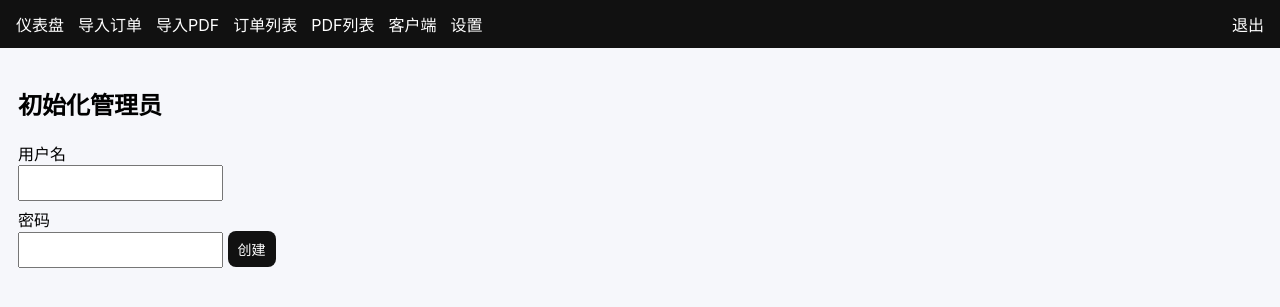
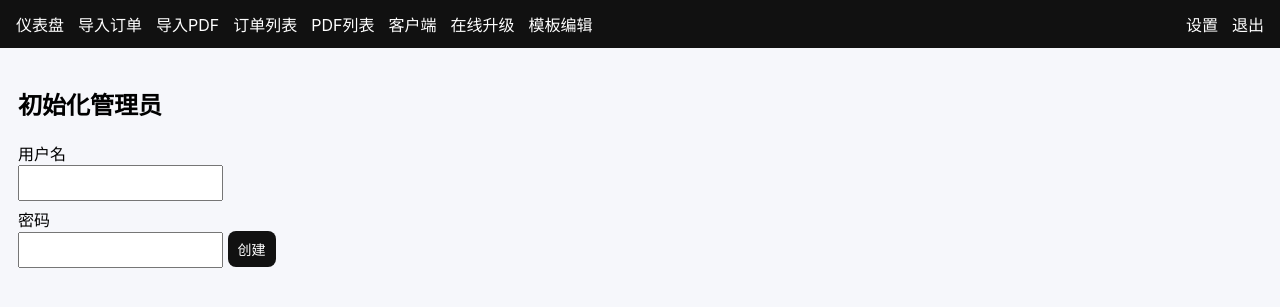
Before and after one commit to aidaddydog/huandan.server, a FastAPI app: page /admin/bootstrap in a window 1280 px wide. Shown: the top 307 px of the page. Run offline with FastAPI, Linux system fonts and the light colour scheme; parts of the project's set-up code (start-up, migrations or seed data) failed here and were passed over.

Commit message:
Update layout.html

```diff
--- a/app/templates/layout.html
+++ b/app/templates/layout.html
@@ -7,8 +7,10 @@
   <a href="/admin/orders">订单列表</a>
   <a href="/admin/files">PDF列表</a>
   <a href="/admin/clients">客户端</a>
+  <a href="/admin/update">在线升级</a>
+  <a href="/admin/templates">模板编辑</a>
+  <span style="flex:1"></span>
   <a href="/admin/settings">设置</a>
-  <span style="flex:1"></span>
   <a href="/admin/logout">退出</a>
 </div>
 <div class="container">{% block content %}{% endblock %}</div>
```
